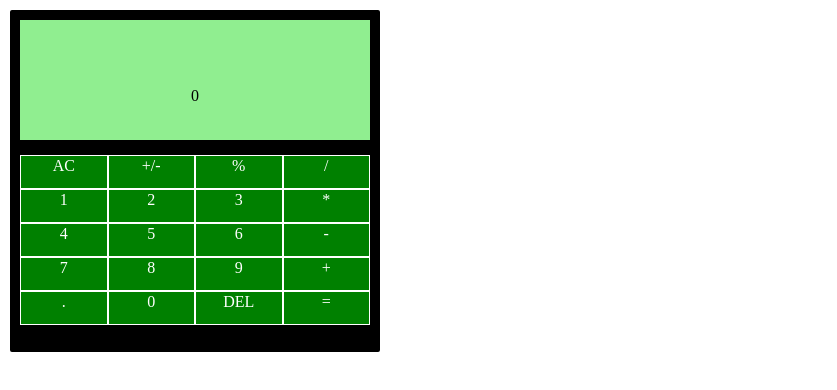
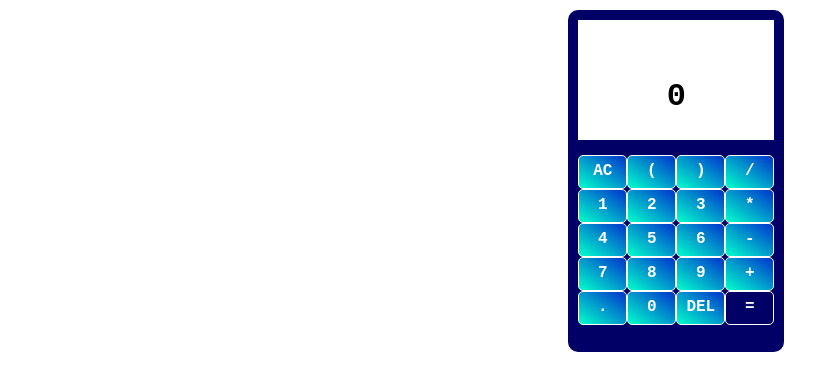
Before and after one commit to Funminiyi-debug/Funminiyi-debug.github.io, a plain HTML site: page index.html in a window 1280 px wide. Shown: the whole page, without its empty margins (0-837 px from the left). Drawn offline with Linux system fonts and the light colour scheme.

Commit message:
Update index.html

```diff
--- a/index.html
+++ b/index.html
@@ -5,52 +5,65 @@
 	<meta name="viewport" content="width=device-width, initial-scale=1.0">
 	<title>Calculator App</title>
 	<style>
+
 		body {
 			box-sizing: border-box;
 			padding: 0;
 			margin: 0;
+			display: grid;
+			justify-content: center;
+			font-family: "Courier New";
 		}
+
 		.numbers {
 			padding-top: 2rem;
 			display: grid;
 			grid-template-columns: repeat(4, 1fr);
 			grid-auto-rows: repeat(5, 1fr);
 			color: white;
-			background-color: black;
+			background-color: #000066;
 			grid-row-gap: 0rem;
 			grid-column-gap: 0rem;
-			/*grid-area: spaced-evenly;*/
+			align-items: end;
 		}
 
 		.box {
+			display: grid;
+			align-items: center;
 			border: 1px solid white;
 			text-align: center;
 			cursor: pointer;
 			height: 2rem;
-			background-color: green;
-			/*padding: 0.2rem;
-*/
+			background: linear-gradient(to top right, #00ffcc 0%, #0033cc 100%);
+			font-weight: bold;
 			line-height: 1.2rem;
 			transform: translateY(-50%);
+			border-radius: 5px;
+		}
+
+		.N20 {
+			background: #000066;
+
 		}
 
 		.box:hover {
-			background-color: white;
+			background: white;
 			color: black;
 		}
 
 		.container {
-			width: 350px;
+			width: 120%;
 			margin: 10px;
 			border-radius: 2px;
-			border: 10px solid black
+			border: 10px solid #000066;
+			border-radius: 10px;
 		}
 
 		.calculator-screen {
-			width: 350px;
+			width: 100%;
 			height: 120px;
 			text-align: center;
-			background-color: lightgreen;
+
 			display: flex;
 			align-items: center;
 			justify-content: center;
@@ -60,10 +73,14 @@
 			/*transform: translateY(-50%);*/
 		}
 
-		.calculated-numbers {
-			position: absolute;
-			top: 1rem;
-			/*z-index: -1;*/
+
+		#calculated-numbers {
+			content: "placeholder";
+		}
+
+		#calculated-values {
+			font-size: 2.0rem;
+			font-weight: bold
 		}
 	</style>
 </head>
@@ -80,8 +97,8 @@
 		<div class="calculator-panel">
 			<div class="numbers">
 				<div class="box 1">AC</div>
-				<div class="box 2">+/-</div>
-				<div class="box 3">%</div>
+				<div class="box 2">(</div>
+				<div class="box 3">)</div>
 				<div class="box 4">/</div>
 				<div class="box 5">1</div>
 				<div class="box 6">2</div>
@@ -98,7 +115,7 @@
 				<div class="box 17">.</div>
 				<div class="box 18">0</div>
 				<div class="box 19">DEL</div>
-				<div class="box 20">=</div>
+				<div class="box N20">=</div>
 			</div>
 		</div>
 	</div>
@@ -132,7 +149,7 @@
 					 	calculatedValue.textContent = eval(answer)
 					 	screen.textContent = answer
 					 } catch {
-					 	calculatedValue.textContent = 'wrong operator'
+					 	calculatedValue.textContent = '0'
 					 }
 					})
 				}
```
